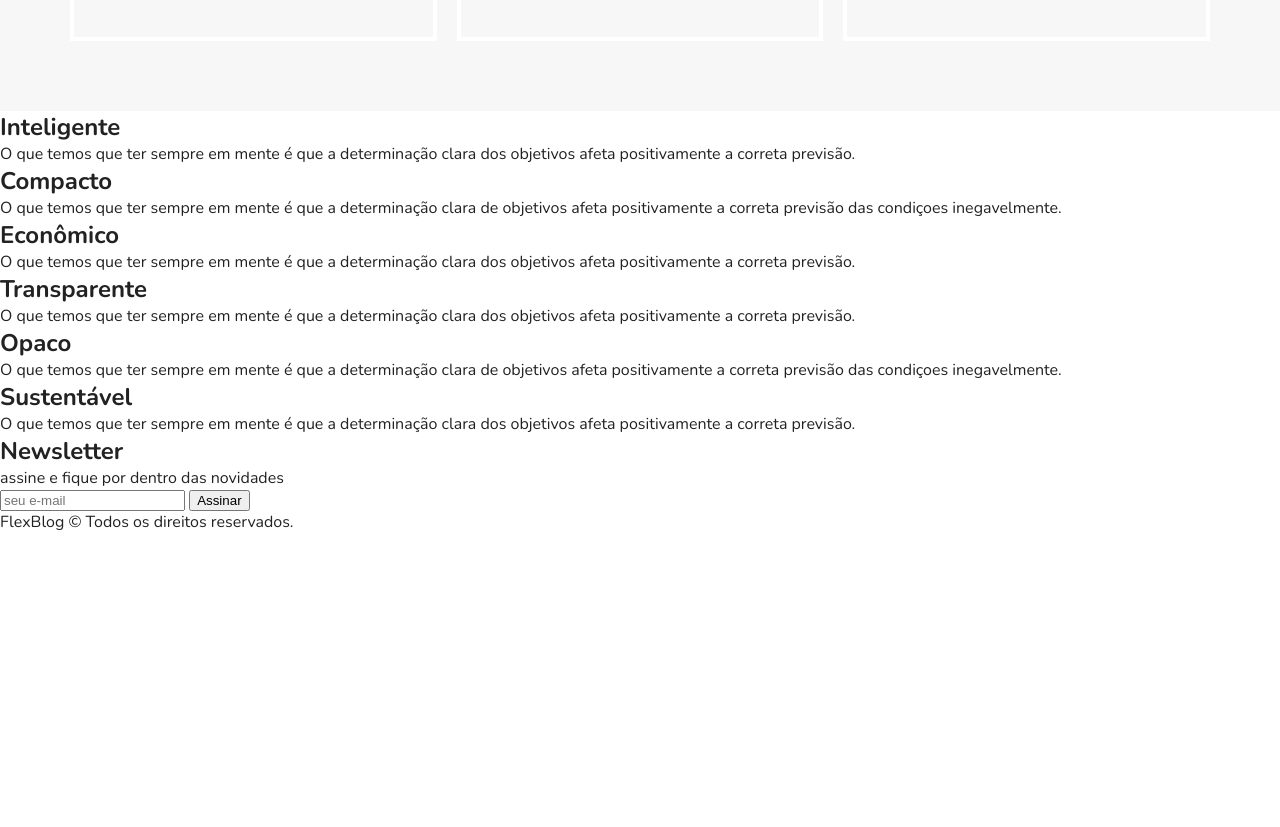
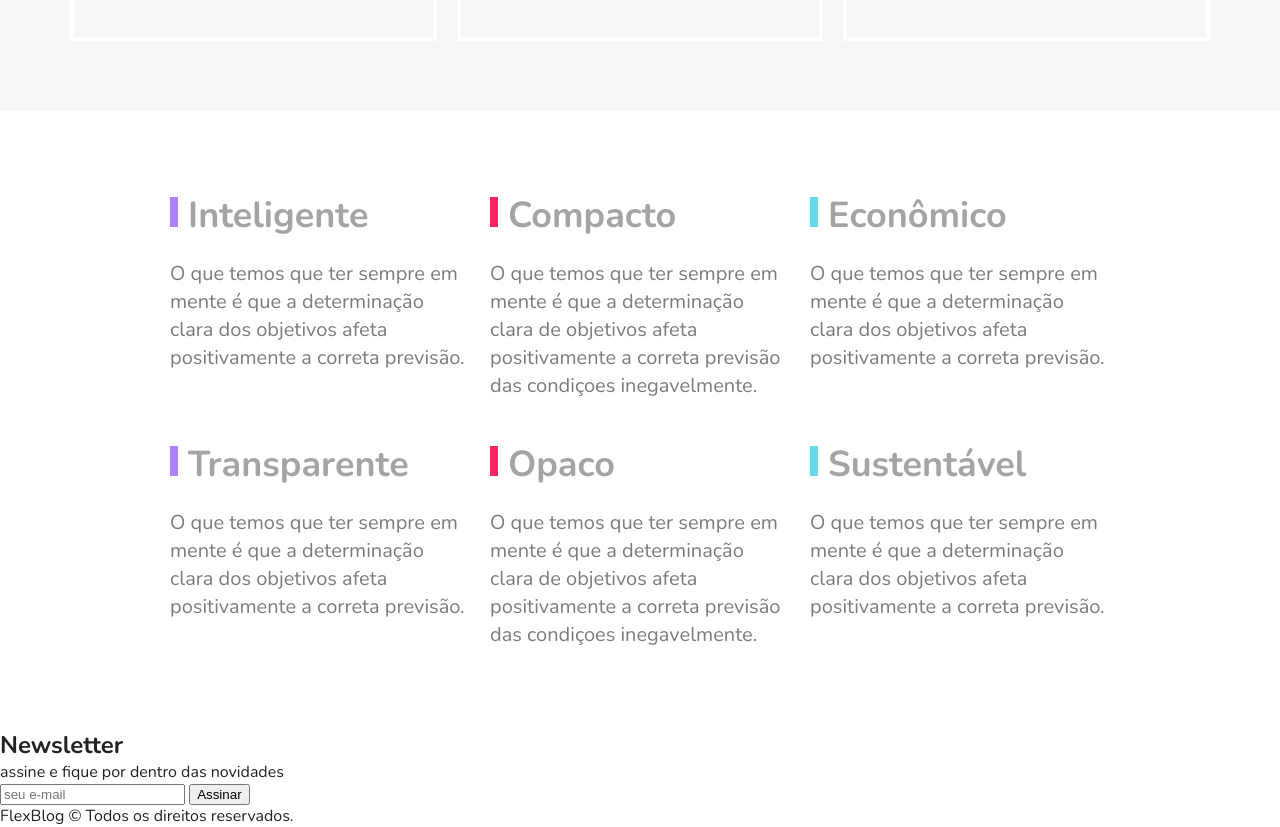
Before and after one commit to Gih2139Sanches/FlexBlog, a plain HTML site: page index.html in a window 1280 px wide. Shown: the part 2477-3304 px from the top of the page. Before the commit the page ends 3010 px from the top, so only its background shows below. Drawn offline with nearby package versions, Linux system fonts and the light colour scheme; a script that the page names is missing.

Commit message:
preço e qualidade

```diff
--- a/css/style.css
+++ b/css/style.css
@@ -233,3 +233,40 @@ img {
     order: -1;
   }
 }
+.qualidade{
+  max-width: 960px;
+  margin: 60px auto;
+  display: flex;
+  flex-wrap: wrap;
+}
+.qualidade-item{
+  flex: 1 1 300px;
+  margin: 20px 10px;
+}
+.qualidade-item h2{
+  font-size: 2.25em;
+  color: #a4a4a4;
+  margin-bottom: 20px;
+}
+.qualidade-item h2::before{
+  content: "";
+  display: inline-block;
+  width: 8px;
+  height: 30px;
+  margin-right: 10px;
+  background: ;
+}
+.qualidade-item:nth-child(3n+1) h2::before{
+  background: #ae81ff;
+}
+.qualidade-item:nth-child(3n+2) h2::before{
+  background: #f9265e;
+}
+.qualidade-item:nth-child(3n+3) h2::before{
+  background: #66d9eb;
+}
+.qualidade-item p{
+  font-size: 1.25em;
+  line-height: 1.4;
+  color: #7c7c7c;
+}
```
